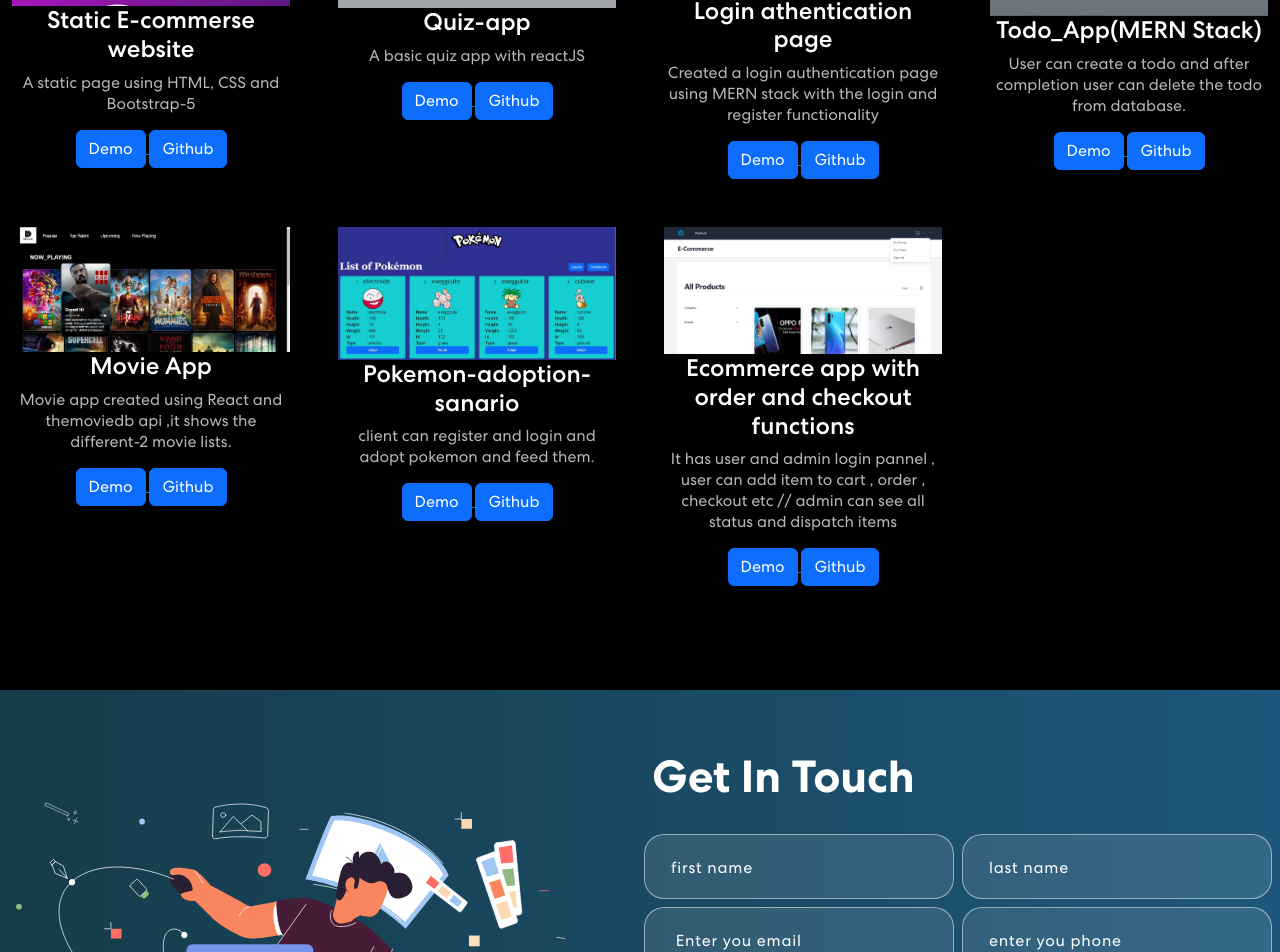
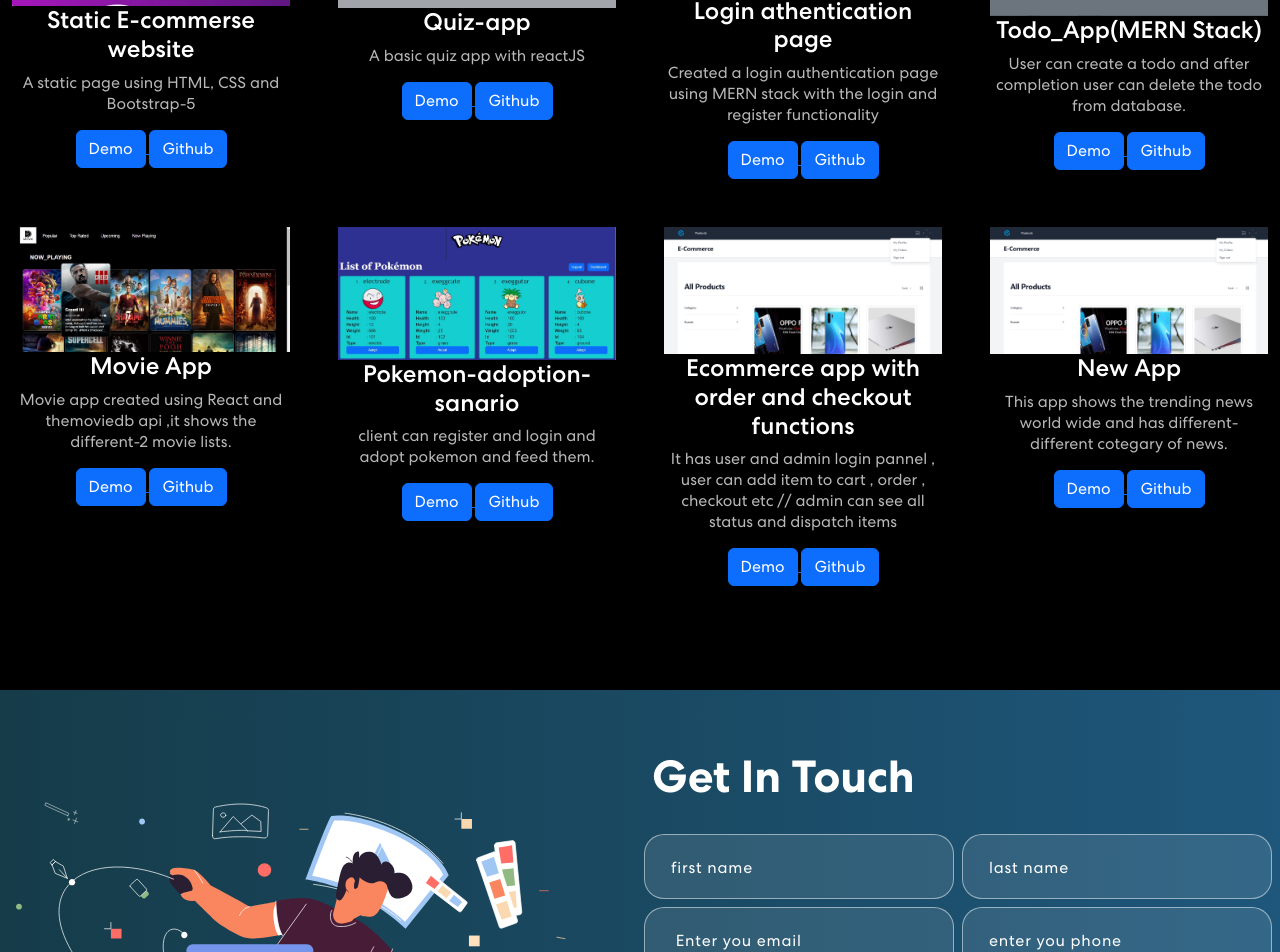
Before and after one commit to saurabh222132/portFolio-2, a React (Create React App) app: page / in a window 1280 px wide. Shown: the part 2336-3288 px from the top of the page. Built offline with nearby package versions, Linux system fonts and the light colour scheme.

Commit message:
added newsapp

```diff
--- a/src/Components/projects/projectData.js
+++ b/src/Components/projects/projectData.js
@@ -63,6 +63,14 @@ const ProjectData = [
     demolink: "https://main--stupendous-hotteok-6cf370.netlify.app/",
     githublink: "https://github.com/saurabh222132/newEcommerceapp",
   },
+  {
+    title: "New App",
+    description:
+      "This app shows the trending news world wide and has different- different cotegary of news.",
+    imgUrl: projectImg7,
+    demolink: "https://app.netlify.com/sites/leafy-banoffee-49d861/deploys",
+    githublink: "https://github.com/saurabh222132/newsapp",
+  },
 ];
 
 export default ProjectData;
```
Also changed, not shown: ReadMe.txt.
